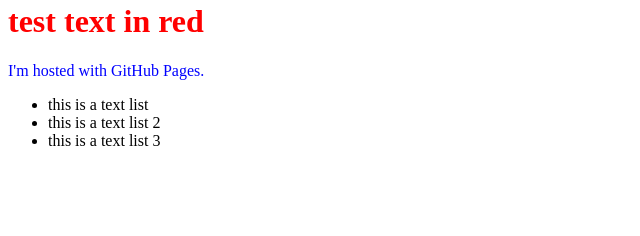
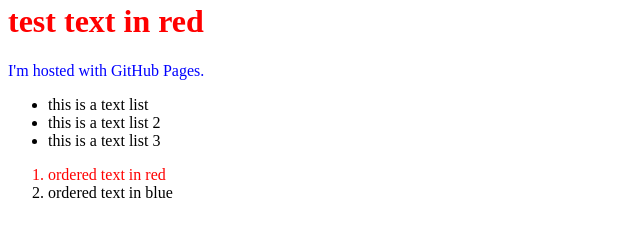
Before and after one commit to troyrich2/troyrich2.github.io, a plain HTML site: page index.html in a window 1280 px wide. Shown: the part 330-566 px from the top of the page, without its empty margins (0-640 px from the left). Drawn offline with Linux system fonts and the light colour scheme.

Commit message:
Update index.html

```diff
--- a/index.html
+++ b/index.html
@@ -19,6 +19,12 @@
                      <li>this is a text list 2</li>
                      <li>this is a text list 3</li>
               </ul>
+              <ol>
+                     <li class="red-text">ordered text in red</li>
+                     <li class="red-text>ordered text in red</li>
+                     <li class="blue-text>ordered text in blue</li>
+                     <li class="blue-text>ordered text in blue</li>
+              </ol>
        </div>
 </body>
 </html>
```
